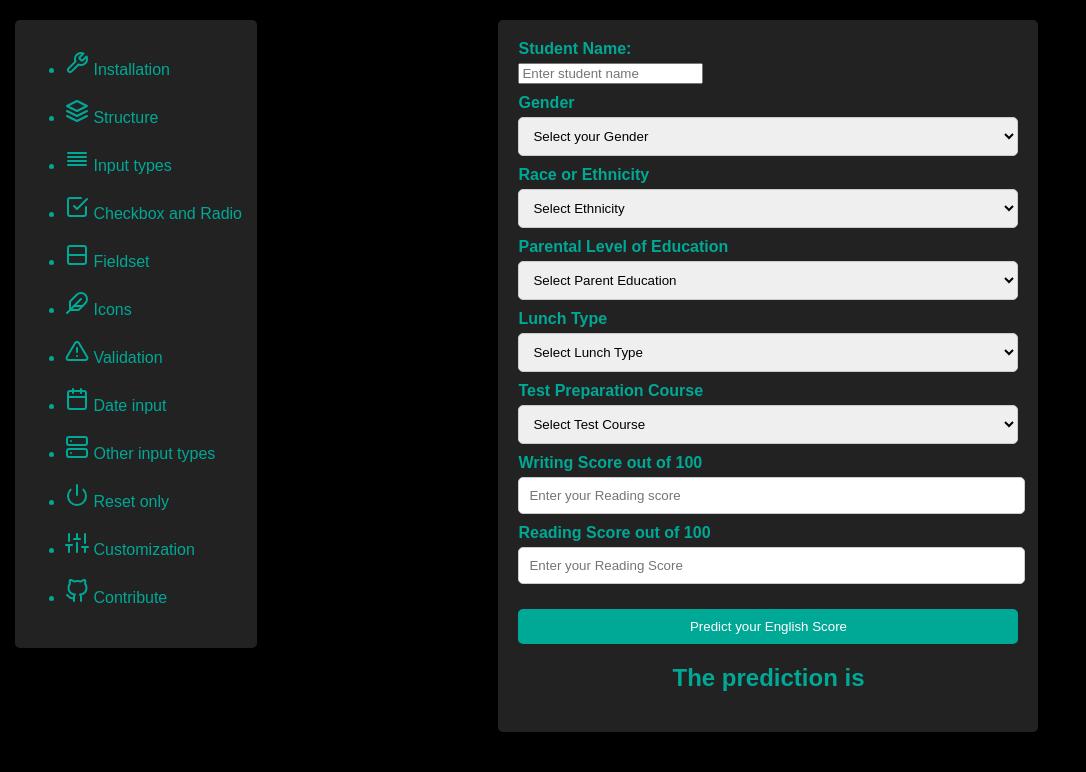
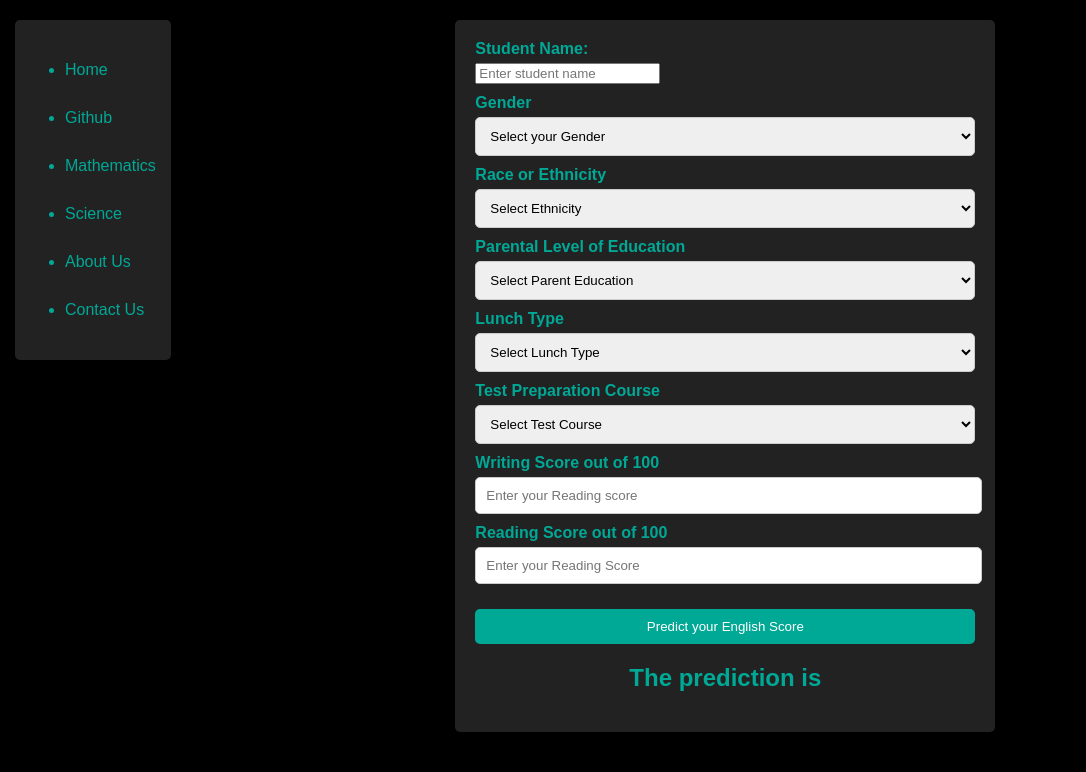
Before and after one commit to MustafaAkolawala/Performance-evaluation-system, a Flask app: page /predictdata in a window 1280 px wide. Shown: the part 47-819 px from the top of the page, without its empty margins (0-1086 px from the left). Run offline with Flask 3, Linux system fonts and the light colour scheme.

Commit message:
gui update

```diff
--- a/templates/home.html
+++ b/templates/home.html
@@ -20,56 +20,56 @@
       <ul>
         <li>
           <a href="#installation">
-            <svg xmlns="http://www.w3.org/2000/svg" width="24" height="24" viewBox="0 0 24 24" fill="none" stroke="currentColor" stroke-width="2" stroke-linecap="round" stroke-linejoin="round" class="feather feather-tool">
+            <!-- <svg xmlns="http://www.w3.org/2000/svg" width="24" height="24" viewBox="0 0 24 24" fill="none" stroke="currentColor" stroke-width="2" stroke-linecap="round" stroke-linejoin="round" class="feather feather-tool"> -->
               <path d="M14.7 6.3a1 1 0 0 0 0 1.4l1.6 1.6a1 1 0 0 0 1.4 0l3.77-3.77a6 6 0 0 1-7.94 7.94l-6.91 6.91a2.12 2.12 0 0 1-3-3l6.91-6.91a6 6 0 0 1 7.94-7.94l-3.76 3.76z" />
             </svg>
-            Installation</a>
+            Home</a>
         </li>
         <li>
           <a href="#structure">
-            <svg xmlns="http://www.w3.org/2000/svg" width="24" height="24" viewBox="0 0 24 24" fill="none" stroke="currentColor" stroke-width="2" stroke-linecap="round" stroke-linejoin="round" class="feather feather-layers">
+            <!-- <svg xmlns="http://www.w3.org/2000/svg" width="24" height="24" viewBox="0 0 24 24" fill="none" stroke="currentColor" stroke-width="2" stroke-linecap="round" stroke-linejoin="round" class="feather feather-layers"> -->
               <polygon points="12 2 2 7 12 12 22 7 12 2" />
               <polyline points="2 17 12 22 22 17" />
               <polyline points="2 12 12 17 22 12" />
             </svg>
-            Structure</a>
+            Github</a>
         </li>
         <li>
           <a href="#input-types">
-            <svg xmlns="http://www.w3.org/2000/svg" width="24" height="24" viewBox="0 0 24 24" fill="none" stroke="currentColor" stroke-width="2" stroke-linecap="round" stroke-linejoin="round" class="feather feather-align-justify">
+            <!-- <svg xmlns="http://www.w3.org/2000/svg" width="24" height="24" viewBox="0 0 24 24" fill="none" stroke="currentColor" stroke-width="2" stroke-linecap="round" stroke-linejoin="round" class="feather feather-align-justify"> -->
               <line x1="21" y1="10" x2="3" y2="10" />
               <line x1="21" y1="6" x2="3" y2="6" />
               <line x1="21" y1="14" x2="3" y2="14" />
               <line x1="21" y1="18" x2="3" y2="18" />
             </svg>
-            Input types</a>
+            Mathematics</a>
         </li>
         <li>
           <a href="#checkbox-and-radio">
-            <svg xmlns="http://www.w3.org/2000/svg" width="24" height="24" viewBox="0 0 24 24" fill="none" stroke="currentColor" stroke-width="2" stroke-linecap="round" stroke-linejoin="round" class="feather feather-check-square">
+            <!-- <svg xmlns="http://www.w3.org/2000/svg" width="24" height="24" viewBox="0 0 24 24" fill="none" stroke="currentColor" stroke-width="2" stroke-linecap="round" stroke-linejoin="round" class="feather feather-check-square"> -->
               <polyline points="9 11 12 14 22 4" />
               <path d="M21 12v7a2 2 0 0 1-2 2H5a2 2 0 0 1-2-2V5a2 2 0 0 1 2-2h11" />
             </svg>
-            Checkbox and Radio</a>
+            Science</a>
         </li>
         <li>
           <a href="#fieldset">
-            <svg xmlns="http://www.w3.org/2000/svg" style="transform: rotate(90deg)" width="24" height="24" viewBox="0 0 24 24" fill="none" stroke="currentColor" stroke-width="2" stroke-linecap="round" stroke-linejoin="round" class="feather feather-columns">
+            <!-- <svg xmlns="http://www.w3.org/2000/svg" style="transform: rotate(90deg)" width="24" height="24" viewBox="0 0 24 24" fill="none" stroke="currentColor" stroke-width="2" stroke-linecap="round" stroke-linejoin="round" class="feather feather-columns"> -->
               <path d="M12 3h7a2 2 0 0 1 2 2v14a2 2 0 0 1-2 2h-7m0-18H5a2 2 0 0 0-2 2v14a2 2 0 0 0 2 2h7m0-18v18" />
             </svg>
-            Fieldset</a>
+            About Us</a>
         </li>
 
         <li>
           <a href="#icons">
-            <svg xmlns="http://www.w3.org/2000/svg" width="24" height="24" viewBox="0 0 24 24" fill="none" stroke="currentColor" stroke-width="2" stroke-linecap="round" stroke-linejoin="round" class="feather feather-feather">
+            <!-- <svg xmlns="http://www.w3.org/2000/svg" width="24" height="24" viewBox="0 0 24 24" fill="none" stroke="currentColor" stroke-width="2" stroke-linecap="round" stroke-linejoin="round" class="feather feather-feather"> -->
               <path d="M20.24 12.24a6 6 0 0 0-8.49-8.49L5 10.5V19h8.5z" />
               <line x1="16" y1="8" x2="2" y2="22" />
               <line x1="17.5" y1="15" x2="9" y2="15" />
             </svg>
-            Icons</a>
+            Contact Us</a>
         </li>
-        <li>
+        <!-- <li>
           <a href="#validation">
             <svg xmlns="http://www.w3.org/2000/svg" width="24" height="24" viewBox="0 0 24 24" fill="none" stroke="currentColor" stroke-width="2" stroke-linecap="round" stroke-linejoin="round" class="feather feather-alert-triangle">
               <path d="M10.29 3.86L1.82 18a2 2 0 0 0 1.71 3h16.94a2 2 0 0 0 1.71-3L13.71 3.86a2 2 0 0 0-3.42 0z" />
@@ -127,7 +127,7 @@
               <path d="M9 19c-5 1.5-5-2.5-7-3m14 6v-3.87a3.37 3.37 0 0 0-.94-2.61c3.14-.35 6.44-1.54 6.44-7A5.44 5.44 0 0 0 20 4.77 5.07 5.07 0 0 0 19.91 1S18.73.65 16 2.48a13.38 13.38 0 0 0-7 0C6.27.65 5.09 1 5.09 1A5.07 5.07 0 0 0 5 4.77a5.44 5.44 0 0 0-1.5 3.78c0 5.42 3.3 6.61 6.44 7A3.37 3.37 0 0 0 9 18.13V22" />
             </svg>
             Contribute</a>
-        </li>
+        </li> -->
       </ul>
     </nav>
   </div>
@@ -225,7 +225,68 @@
         <th>Reading Score</th>
         <th>Type of Learner</th>
     </tr>
-    <!-- Student data will be displayed here -->
-</table>
+    </table>
+  <script>
+    const studentForm = document.getElementById('studentForm');
+        const nameInput = document.getElementById('name');
+        const genderSelect = document.getElementById('gender');
+        const raceSelect = document.getElementById('race');
+        const educationSelect = document.getElementById('education');
+        const lunchSelect = document.getElementById('lunch');
+        const testPrepSelect = document.getElementById('testPrep');
+        const writingScoreInput = document.getElementById('writingScore');
+        const readingScoreInput = document.getElementById('readingScore');
+        const table = document.querySelector('table');
+
+        // Function to determine the learner type based on scores
+        function determineLearnerType(writingScore, readingScore) {
+            // Example: If the average score is 70 or below, the student is considered a "Slow Learner."
+            const averageScore = (parseFloat(writingScore) + parseFloat(readingScore)) / 2;
+            return averageScore <= 70 ? "Slow Learner" : "Fast Learner";
+        }
+    studentForm.addEventListener('submit', function(e) {
+      e.preventDefault();
+
+      const name = nameInput.value;
+      const gender = genderSelect.value;
+      const race = raceSelect.value;
+      const education = educationSelect.value;
+      const lunch = lunchSelect.value;
+      const testPrep = testPrepSelect.value;
+      const writingScore = writingScoreInput.value;
+      const readingScore = readingScoreInput.value;
+      const learnerType = determineLearnerType(writingScore, readingScore);
+
+      const newRow = table.insertRow(-1);
+      const cell1 = newRow.insertCell(0);
+      cell1.textContent = name;
+      const cell2 = newRow.insertCell(1);
+      cell2.textContent = gender;
+      const cell3 = newRow.insertCell(2);
+      cell3.textContent = race;
+      const cell4 = newRow.insertCell(3);
+      cell4.textContent = education;
+      const cell5 = newRow.insertCell(4);
+      cell5.textContent = lunch;
+      const cell6 = newRow.insertCell(5);
+      cell6.textContent = testPrep;
+      const cell7 = newRow.insertCell(6);
+      cell7.textContent = writingScore;
+      const cell8 = newRow.insertCell(7);
+      cell8.textContent = readingScore;
+      const cell9 = newRow.insertCell(8);
+      cell9.textContent = learnerType; // Learner type
+
+      // Clear the form inputs for the next entry
+      nameInput.value = "";
+      genderSelect.value = "male"; // Set default values
+      raceSelect.value = "groupA";
+      educationSelect.value = "someHighSchool";
+      lunchSelect.value = "standard";
+      testPrepSelect.value = "none";
+      writingScoreInput.value = "";
+      readingScoreInput.value = "";
+    });
+  </script>
 </body>
 </html>
--- a/templates/test.html
+++ b/templates/test.html
@@ -193,5 +193,6 @@
             readingScoreInput.value = "";
         });
     </script>
+    </table>
 </body>
 </html>
```
Also changed, not shown: 3 other files.
